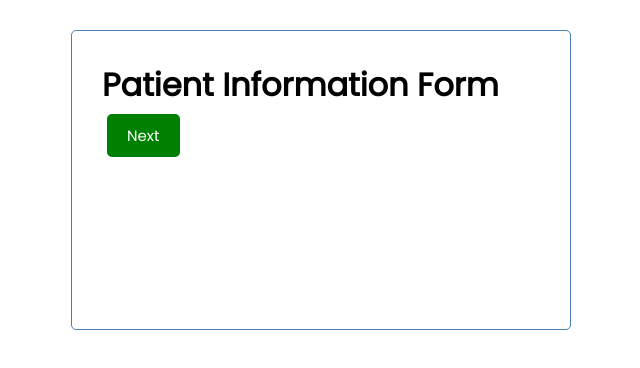
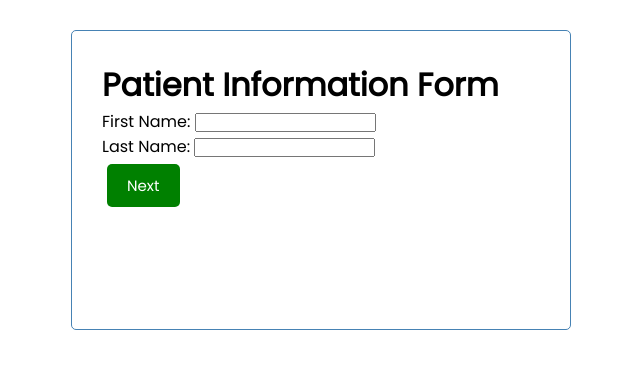
Before and after one commit to winstonmartinez/hhs-spa, a Vue app: page / in a window 1280 px wide. Shown: the top 368 px of the page, without its empty margins (319-959 px from the left). Built offline with nearby package versions, Linux system fonts and the light colour scheme.

Commit message:
name fields added

```diff
--- a/src/App.vue
+++ b/src/App.vue
@@ -1,19 +1,18 @@
 <template>
   <div class="container">
     <Header title="Patient Information Form"/>
-    <Button text="Next" color="green"></Button>
+    <Form />
   </div>
 </template>
 
 <script>
 import Header from './components/Header'
-import Button from './components/Button'
+import Form from './components/Form'
 export default {
   name: 'App',
   components: {
     Header,
-    Button
-
+    Form
   }
 }
 </script>
--- a/src/components/Form.vue
+++ b/src/components/Form.vue
@@ -1,11 +1,38 @@
 <template>
-    <form>
-
+    <form @submit.prevent="handleSubmit">
+        <Input class="input" v-model="firstName" :label="fnLabel" />
+        <Input class="input" v-model="lastName" :label="lnLabel" />
+        <Button text="Next" color="green"></Button>
     </form>
 </template>
 
 <script>
+    import Button from './Button'
+    import Input from './Input'
     export default {
-        name: 'Form'
+        name: 'Form',
+        components: {
+            Button,
+            Input
+        },
+        data () {
+            return {
+                firstName: '',
+                lastName: '',
+                fnLabel: 'First Name:',
+                lnLabel: 'Last Name:'
+            }
+        },
+        methods: {
+            handleSubmit () {
+                console.log(this.firstName, this.lastName)
+            }
+        }
     }
 </script>
+
+<style>
+    .input {
+        display: block;
+    }
+</style>
--- /dev/null
+++ b/src/components/Input.vue
@@ -0,0 +1,27 @@
+<template>
+    <label>
+        {{ label }}
+        <input type="text" v-model="inputValue">
+    </label>
+</template>
+
+<script>
+export default {
+    name: 'Input',
+    props: {
+        label: String,
+        modelValue: String
+    },
+    computed: {
+
+        inputValue: {
+            get() {
+                return this.modelValue
+            },
+            set(value) {
+                this.$emit('update:modelValue', value)
+            }
+        }
+    }
+}
+</script>
```
